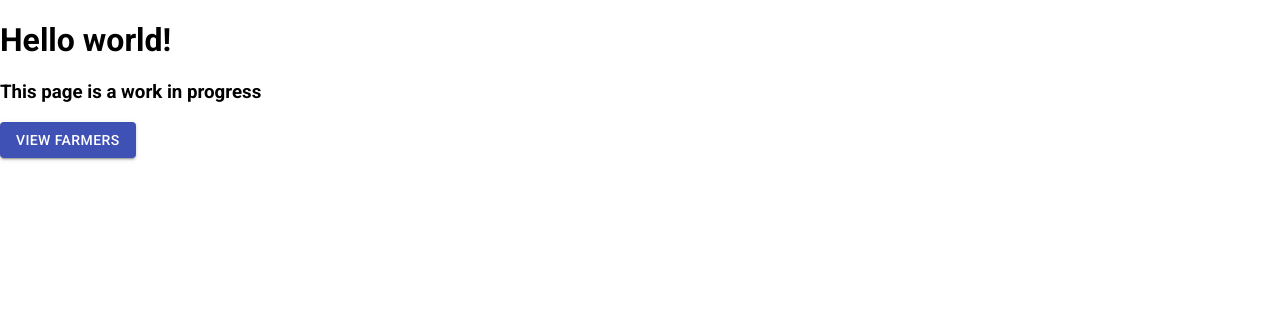
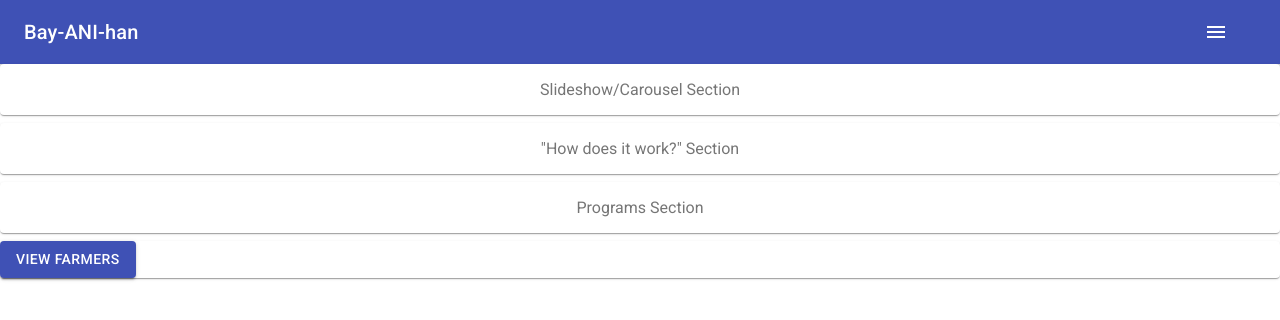
Before and after one commit to dalegacusan/agriblockchain, a React (Create React App) app in the folder front-end/: page / in a window 1280 px wide. Shown: the top 320 px of the page. Built offline with nearby package versions, Linux system fonts and the light colour scheme.

Commit message:
Added some UI to Landing Page

```diff
--- a/front-end/src/components/App/App.js
+++ b/front-end/src/components/App/App.js
@@ -2,9 +2,8 @@ import React, { useState, useEffect } from "react";
 import { BrowserRouter as Router, Route, Switch } from 'react-router-dom';
 import axios from 'axios';
 import './App.css';
-import LandingPage from "../LandingPage/LandingPage";
-import Farmers from "../Farmers/Farmers";
-import FarmersList from "../Farmers/FarmersList";
+import LandingPage from "../pages/LandingPage/LandingPage";
+import FarmersList from "../pages/Farmers/FarmersList";
 
 function App() {
 
--- a/front-end/src/components/LandingPage/LandingPage.js
+++ /dev/null
@@ -1,22 +0,0 @@
-import React, { useState, useEffect } from "react";
-import axios from 'axios';
-import Button from '@material-ui/core/Button';
-import { Link } from 'react-router-dom';
-import MaterialLink from '@material-ui/core/Link';
-
-function LandingPage() {
-
-    return (
-        <div>
-            <h1>Hello world!</h1>
-            <h3>This page is a work in progress</h3>
-            <Button variant="contained" color="primary">
-                <MaterialLink component={Link} color="inherit" to="/farmers">
-                    View Farmers
-                </MaterialLink>
-            </Button>
-        </div>
-    )
-}
-
-export default LandingPage
--- /dev/null
+++ b/front-end/src/components/global/Header/Header.js
@@ -0,0 +1,38 @@
+import React from 'react';
+import { makeStyles } from '@material-ui/core/styles';
+import AppBar from '@material-ui/core/AppBar';
+import Toolbar from '@material-ui/core/Toolbar';
+import Typography from '@material-ui/core/Typography';
+import IconButton from '@material-ui/core/IconButton';
+import MenuIcon from '@material-ui/icons/Menu';
+
+const useStyles = makeStyles((theme) => ({
+  root: {
+    flexGrow: 1,
+  },
+  menuButton: {
+    marginRight: theme.spacing(2),
+  },
+  title: {
+    flexGrow: 1,
+  },
+}));
+
+export default function ButtonAppBar() {
+  const classes = useStyles();
+
+  return (
+    <div className={classes.root}>
+      <AppBar position="static">
+        <Toolbar>
+          <Typography variant="h6" className={classes.title}>
+            Bay-ANI-han
+          </Typography>
+          <IconButton edge="start" className={classes.menuButton} color="inherit" aria-label="menu">
+            <MenuIcon />
+          </IconButton>
+        </Toolbar>
+      </AppBar>
+    </div>
+  );
+}
--- a/front-end/src/components/Farmers/FarmersList.js
+++ b/front-end/src/components/pages/Farmers/FarmersList.js
@@ -1,5 +1,5 @@
 import React, { useState, useEffect } from "react";
-import Farmers from "./Farmers";
+import Farmer from "./Farmer";
 import LoadingScreen from '../LoadingScreen/LoadingScreen';
 import axios from 'axios';
 import Grid from '@material-ui/core/Grid';
@@ -22,7 +22,7 @@ function FarmersList() {
           ?
           <Grid container spacing={3}>
             <Grid item xs={2}>
-              <Farmers farmers={farmers} />
+              <Farmer farmers={farmers} />
               {/* Will change to actual grid items per farmers next time */}
             </Grid>
           </Grid>
--- /dev/null
+++ b/front-end/src/components/pages/LandingPage/HowDoesItWork.js
@@ -0,0 +1,13 @@
+import React from 'react';
+import Paper from '@material-ui/core/Paper';
+import Grid from '@material-ui/core/Grid';
+
+export default function Slideshow(props) {
+  const { classes } = props;
+
+  return (
+    <Grid item xs={12}>
+      <Paper className={classes.paper}>"How does it work?" Section</Paper>
+    </Grid>
+  );
+}
--- /dev/null
+++ b/front-end/src/components/pages/LandingPage/LandingPage.js
@@ -0,0 +1,59 @@
+import React, { useState, useEffect } from "react";
+import Slideshow from './Slideshow';
+import HowDoesItWork from './HowDoesItWork';
+import Programs from './Programs.js';
+
+import { makeStyles } from '@material-ui/core/styles';
+import Header from '../../global/Header/Header';
+import MaterialLink from '@material-ui/core/Link';
+import Button from '@material-ui/core/Button';
+import Paper from '@material-ui/core/Paper';
+import Grid from '@material-ui/core/Grid';
+import axios from 'axios';
+import { Link } from 'react-router-dom';
+
+const useStyles = makeStyles((theme) => ({
+    root: {
+        flexGrow: 1,
+    },
+    paper: {
+        padding: theme.spacing(2),
+        textAlign: 'center',
+        color: theme.palette.text.secondary,
+    },
+}));
+
+function LandingPage() {
+    const classes = useStyles();
+
+    return (
+        <div>
+            <Header />
+            <div className={classes.root}>
+                <Grid container spacing={1}>
+
+                    <Slideshow classes={classes} />
+
+                    <HowDoesItWork classes={classes} />
+
+                    <Programs classes={classes} />
+
+                    <Grid item xs={12}>
+                        <Paper>
+                            <Button variant="contained" color="primary">
+                                <MaterialLink component={Link} color="inherit" to="/farmers">
+                                    <span>View Farmers</span>
+                                </MaterialLink>
+                            </Button>
+                        </Paper>
+                    </Grid>
+
+                </Grid>
+            </div>
+
+
+        </div>
+    )
+}
+
+export default LandingPage
--- /dev/null
+++ b/front-end/src/components/pages/LandingPage/Programs.js
@@ -0,0 +1,13 @@
+import React from 'react';
+import Paper from '@material-ui/core/Paper';
+import Grid from '@material-ui/core/Grid';
+
+export default function Slideshow(props) {
+  const { classes } = props;
+
+  return (
+    <Grid item xs={12}>
+      <Paper className={classes.paper}>Programs Section</Paper>
+    </Grid>
+  );
+}
--- /dev/null
+++ b/front-end/src/components/pages/LandingPage/Slideshow.js
@@ -0,0 +1,13 @@
+import React from 'react';
+import Paper from '@material-ui/core/Paper';
+import Grid from '@material-ui/core/Grid';
+
+export default function Slideshow(props) {
+  const { classes } = props;
+
+  return (
+    <Grid item xs={12}>
+      <Paper className={classes.paper}>Slideshow/Carousel Section</Paper>
+    </Grid>
+  );
+}
```
Also changed, not shown: front-end/src/components/global/LoginModal/LoginModal.js (added), front-end/src/components/pages/Farmers/Farmer.js (renamed from front-end/src/components/Farmers/Farmers.js), front-end/src/components/pages/LoadingScreen/LoadingScreen.js (renamed from front-end/src/components/LoadingScreen/LoadingScreen.js), 2 other files (tests, documents, lock files or other folders).
